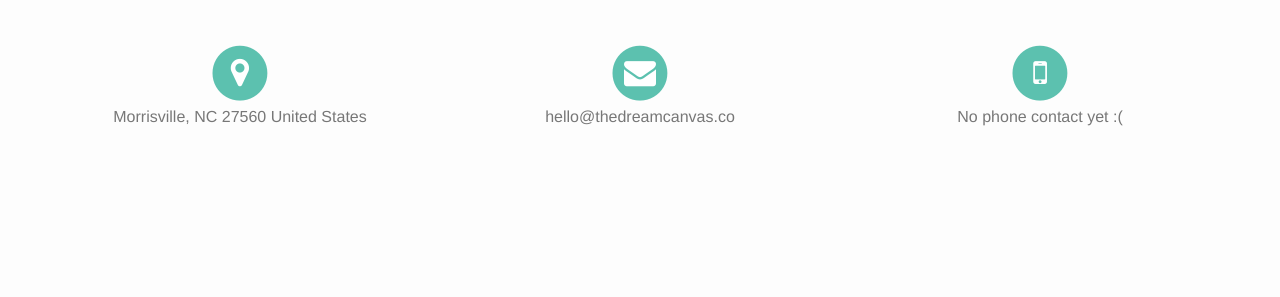
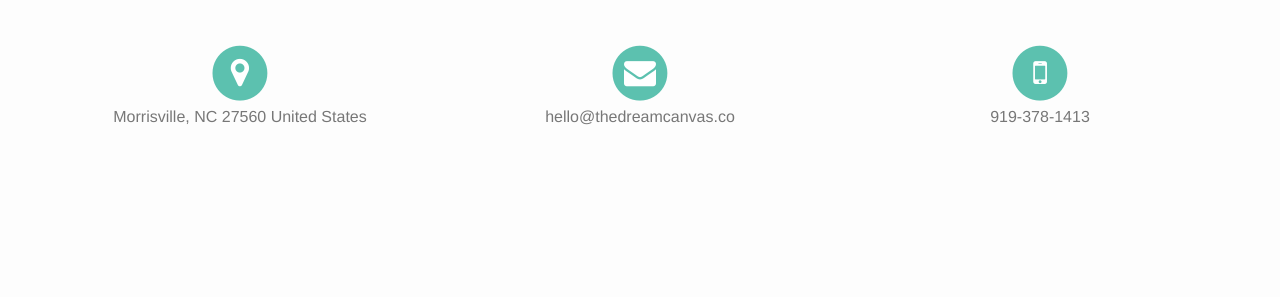
Before and after one commit to sharden/thedreamcanvas, a Jekyll site: the page built from contact.html, in a window 1280 px wide and 1116 px high. Shown: the part 753-1050 px from the top of the window. Built offline with Jekyll 4.4.1, drawn with Linux system fonts in a browser that asks for light colours.

Commit message:
Update contact.html

```diff
--- a/contact.html
+++ b/contact.html
@@ -39,7 +39,7 @@ permalink: /contact/
                         <i class="fa fa-circle fa-stack-2x fa-color"></i>
                         <i class="fa fa-mobile fa-stack-1x fa-inverse"></i>
                     </span>
-                    <p class="text-muted">No phone contact yet :(</p>
+                    <p class="text-muted">919-378-1413</p>
                 </div>
 
             </div>
```
